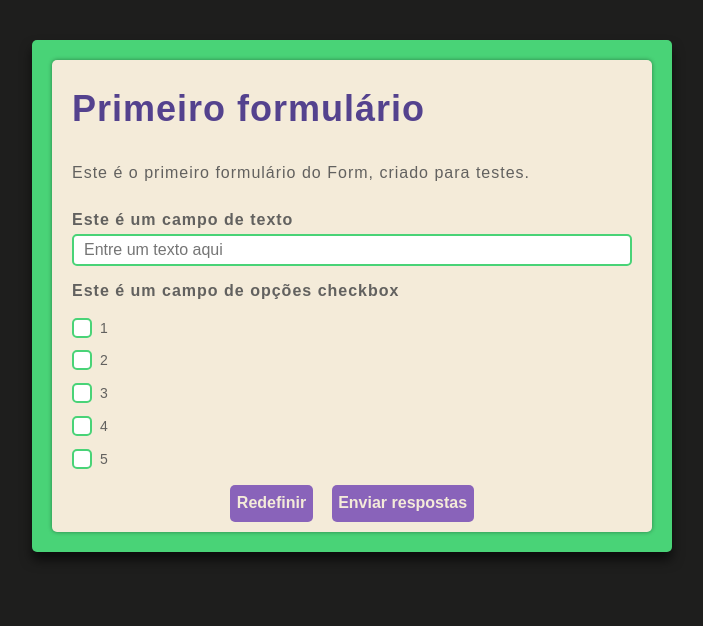
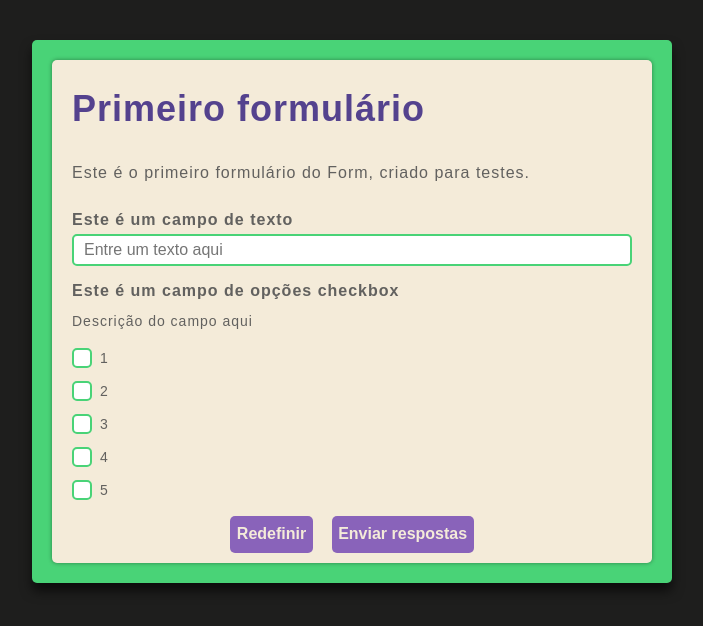
Before and after one commit to PedroPires20/Form, a React (Vite) app in the folder packages/client/: page /view in a window 1280 px wide. Shown: the top 626 px of the page, without its empty margins (288-991 px from the left). Built offline with nearby package versions, Linux system fonts and the light colour scheme.

Commit message:
Adicionando descrição nos campos do Form

```diff
--- a/packages/client/src/pages/Viewer/Viewer.tsx
+++ b/packages/client/src/pages/Viewer/Viewer.tsx
@@ -5,6 +5,7 @@ import {
     FormHeader,
     FormDescription,
     FormLabel,
+    FieldDescription,
     OptionElementContainer,
     ViewerContainer,
     ViewerForm,
@@ -17,6 +18,7 @@ interface TextInputFormValues {
     type: "text"
     name: string
     label: string
+    description?: string
     placeholder: string
 }
 
@@ -24,6 +26,7 @@ interface RadioInputFormValues {
     type: "radio"
     name: string
     label: string
+    description?: string
     options: {
         name: string
         value: string
@@ -52,6 +55,7 @@ export function Viewer() {
                 type: "radio",
                 name: "options",
                 label: "Este é um campo de opções checkbox",
+                description: "Descrição do campo aqui",
                 options: [
                     {
                         name: "Opção 1",
@@ -99,6 +103,10 @@ export function Viewer() {
                                 case "radio":
                                     return <OptionElementContainer key={index}>
                                         <FormLabel>{fieldData.label}</FormLabel>
+                                        {fieldData.description && <FieldDescription>
+                                            {fieldData.description}
+                                            </FieldDescription>
+                                        }
                                         {fieldData.options.map((optionData, index) => <CheckboxInput
                                             key={index}
                                             name={optionData.name}
--- a/packages/client/src/pages/Viewer/ViewerStyles.ts
+++ b/packages/client/src/pages/Viewer/ViewerStyles.ts
@@ -41,8 +41,14 @@ export const FormDescription = styled.p`
 
 export const FormLabel = styled.label`
     color: var(--dark-gray);
-    margin-bottom: 5px;
     font-weight: bold;
+`
+
+export const FieldDescription = styled.p`
+    color: var(--dark-gray);
+    margin: 0;
+    font-size: 14px;
+    margin-bottom: 0.5em;
 `
 
 export const OptionElementContainer = styled.div`
```
